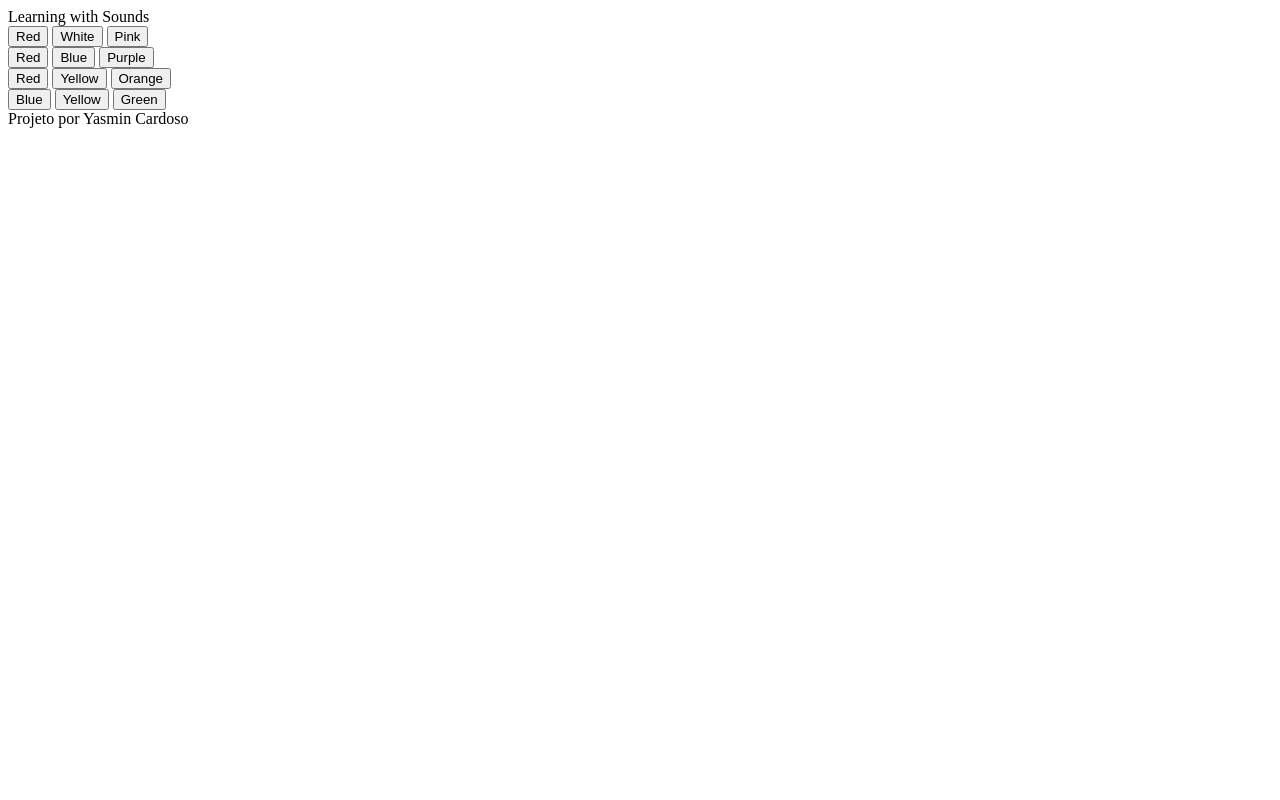
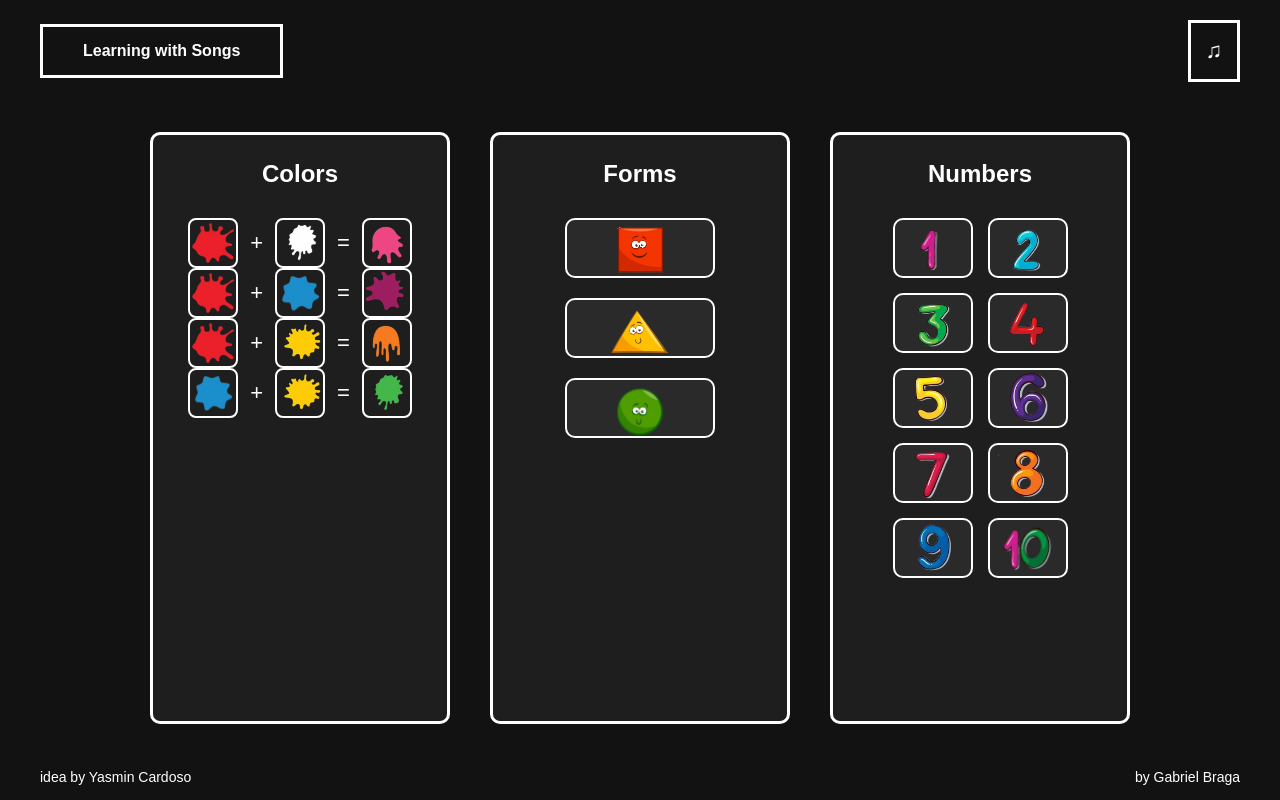
Before and after one commit to z3itgeist/exercicioPedagogia, a website: page index.html in a window 1280 px wide. Drawn offline with Linux system fonts and the light colour scheme.

Commit message:
final version

```diff
--- a/colors.js
+++ b/colors.js
@@ -15,21 +15,23 @@ buttons.forEach(function(button) {
 function colorSounds(element) {
 
     const id = element.id;
-    const text = element.textContent;
+    const img = element.tagName === "IMG" ? element : element.querySelector("img");
+    const textToRead = img ? img.alt : "";
 
-    console.log("A cor é:", text, "e o id é:", id);
-    audio(text)
-
+    if(textToRead){
+        console.log("A cor é:", textToRead, "e o id é:", id);
+        audio(textToRead)
+ }
 }
 
-async function audio(text) {
+async function audio(textToRead) {
 
     const response = await fetch ('/tts', {
         method: 'POST',
         headers: {
             'Content-Type': 'application/json'
         },
-        body: JSON.stringify({text: text})
+        body: JSON.stringify({text: textToRead})
     });
 
   const audioBlob = await response.blob();
--- a/index.html
+++ b/index.html
@@ -1,51 +1,189 @@
 <!DOCTYPE html>
 <html lang="pt-br">
+
 <head>
-    <meta charset="UTF-8">
-    <meta name="viewport" content="width=device-width, initial-scale=1.0">
-    <title>Learning with Sounds</title>
+
+<meta charset="UTF-8">
+<meta name="viewport" content="width=device-width, initial-scale=1.0">
+
+<title>Learning with Songs</title>
+
+<link rel="stylesheet" href="index.css">
+
 </head>
+
 <body>
-<header> Learning with Sounds</header>
-<!--criar 3 divs, colors, forms, numbers cada um para um dos mini-jogos
-tem que ficar as 3 lado a lado, e caber numa tela
-fundo escuro-->
-<div id="colorsGame">
-    <!--criar 8 elementos clicáveis que toquem o nome da cor em ingles
-    criar os elementos na página, ao clicar chamam cada um uma função-->
-    <div id="sumPink">
-        <button type="button" id="redButton">Red</button>
-        <button type="button" id="whiteButton">White</button>
-        <button type="button" id="pinkButton">Pink</button>
-    </div>
-    <div id="sumPurple">
-        <button type="button" id="redButton">Red</button>
-        <button type="button" id="blueButton">Blue</button>
-        <button type="button" id="purpleButton">Purple</button>
-    </div>
-    <div id="sumOrange">
-       <button type="button" id="redButton">Red</button>
-        <button type="button" id="yellowButton">Yellow</button>
-        <button type="button" id="orangeButton">Orange</button>
-    </div>
-    <div id="sumGreen">
-        <button type="button" id="blueButton">Blue</button>
-        <button type="button" id="yellowButton">Yellow</button>
-        <button type="button" id="greenButton">Green</button>
-    </div>
+
+<header>
+
+<div class="logo">
+Learning with Songs
 </div>
 
-<div id="formsGame"></div>
-<div id="numbersGame"></div>
+<div class="music">
+♫
+</div>
+
+</header>
+
+
+<main>
+
+
+<section class="game-box">
+
+<h2>Colors</h2>
+
+<div id="colorsGame">
+
+<div id="sumPink" class="colorRow">
+
+<button id="redButton">
+<img src="./images/red.png" alt="red">
+</button>
+
+<span>+</span>
+
+<button id="whiteButton">
+<img src="./images/white.png" alt="white">
+</button>
+
+<span>=</span>
+
+<button id="pinkButton">
+<img src="./images/pink.png" alt="pink">
+</button>
+
+</div>
+
+
+<div id="sumPurple" class="colorRow">
+
+<button id="redButton">
+<img src="./images/red.png" alt="red">
+</button>
+
+<span>+</span>
+
+<button id="blueButton">
+<img src="./images/blue.png" alt="blue">
+</button>
+
+<span>=</span>
+
+<button id="purpleButton">
+<img src="./images/purple.png" alt="purple">
+</button>
+
+</div>
+
+
+<div id="sumOrange" class="colorRow">
+
+<button id="redButton">
+<img src="./images/red.png" alt="red">
+</button>
+
+<span>+</span>
+
+<button id="yellowButton">
+<img src="./images/yello.png" alt="yellow">
+</button>
+
+<span>=</span>
+
+<button id="orangeButton">
+<img src="./images/orange.png" alt="orange">
+</button>
+
+</div>
+
+
+<div id="sumGreen" class="colorRow">
+
+<button id="blueButton">
+<img src="./images/blue.png" alt="blue">
+</button>
+
+<span>+</span>
+
+<button id="yellowButton">
+<img src="./images/yello.png" alt="yellow">
+</button>
+
+<span>=</span>
+
+<button id="greenButton">
+<img src="./images/green.png" alt="green">
+</button>
+
+</div>
+
+</div>
+
+</section>
+
+
+<section class="game-box">
+
+<h2>Forms</h2>
+
+<div id="formsGame">
+
+<button id="squareButton">
+<img src="./images/square.png" alt="square">
+</button>
+
+<button id="triangleButton">
+<img src="./images/triangle.png" alt="triangle">
+</button>
+
+<button id="circleButton">
+<img src="./images/circle.png" alt="circle">
+</button>
+
+</div>
+
+</section>
+
+
+<section class="game-box">
+
+<h2>Numbers</h2>
+
+<div id="numbersGame">
+
+<button id="oneButton"><img src="./images/one.png" alt="1"></button>
+<button id="twoButton"><img src="./images/two.png" alt="2"></button>
+<button id="threeButton"><img src="./images/three.png" alt="3"></button>
+<button id="fourButton"><img src="./images/four.png" alt="4"></button>
+<button id="fiveButton"><img src="./images/five.png" alt="5"></button>
+<button id="sixButton"><img src="./images/six.png" alt="6"></button>
+<button id="sevenButton"><img src="./images/seven.png" alt="7"></button>
+<button id="eightButton"><img src="./images/eight.png" alt="8"></button>
+<button id="nineButton"><img src="./images/nine.png" alt="9"></button>
+<button id="tenButton"><img src="./images/ten.png" alt="10"></button>
+
+</div>
+
+</section>
+
+
+</main>
 
 
 <footer>
-Projeto por Yasmin Cardoso
+
+<span>idea by Yasmin Cardoso</span>
+
+<span>by Gabriel Braga</span>
+
 </footer>
 
 
 <script src="colors.js"></script>
-
+<script src="buttons.js"></script>
 
 </body>
+
 </html>
--- a/server.js
+++ b/server.js
@@ -2,7 +2,6 @@ const express = require('express')
 const app = express()
 require("dotenv").config();
 const path = require('path');
-console.log("API KEY:", process.env.ELEVENLABS_API_KEY);
 app.use(express.json());
 app.use(express.static(__dirname));
 const port = 3000
```
